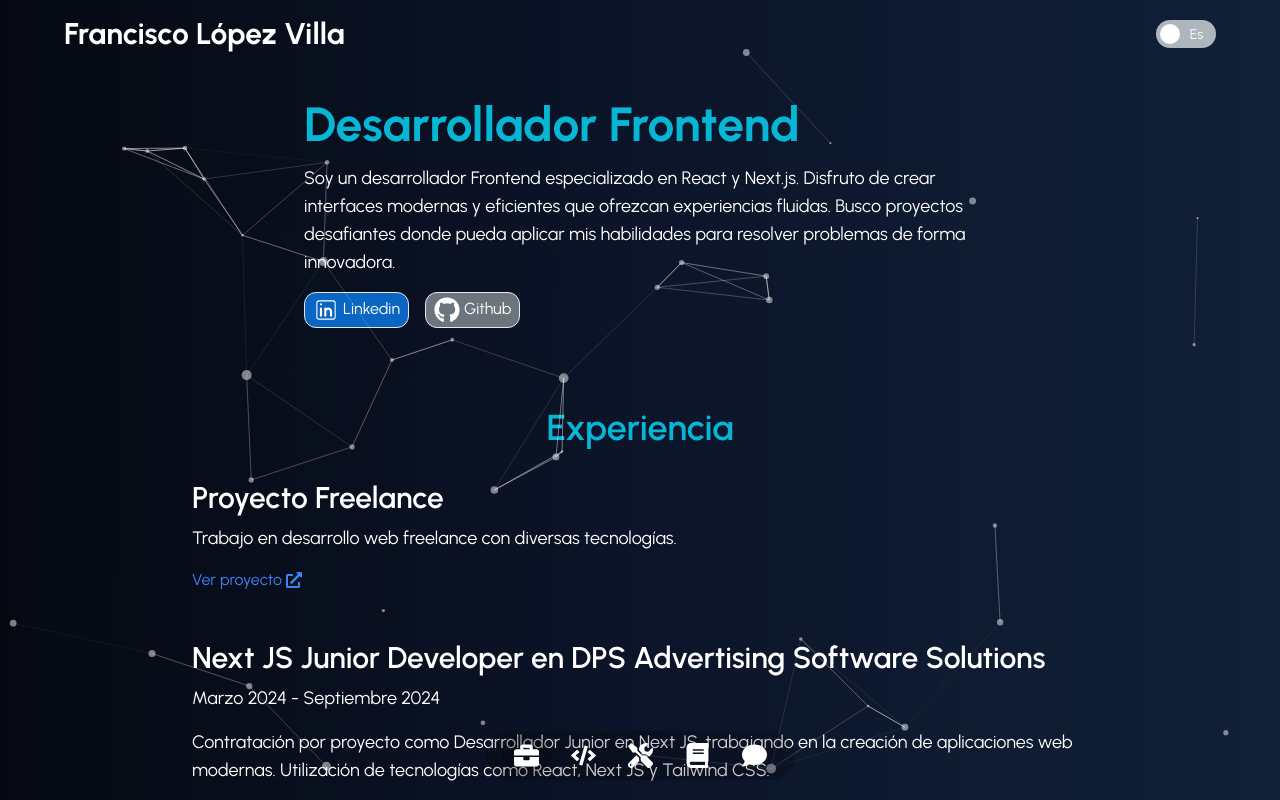
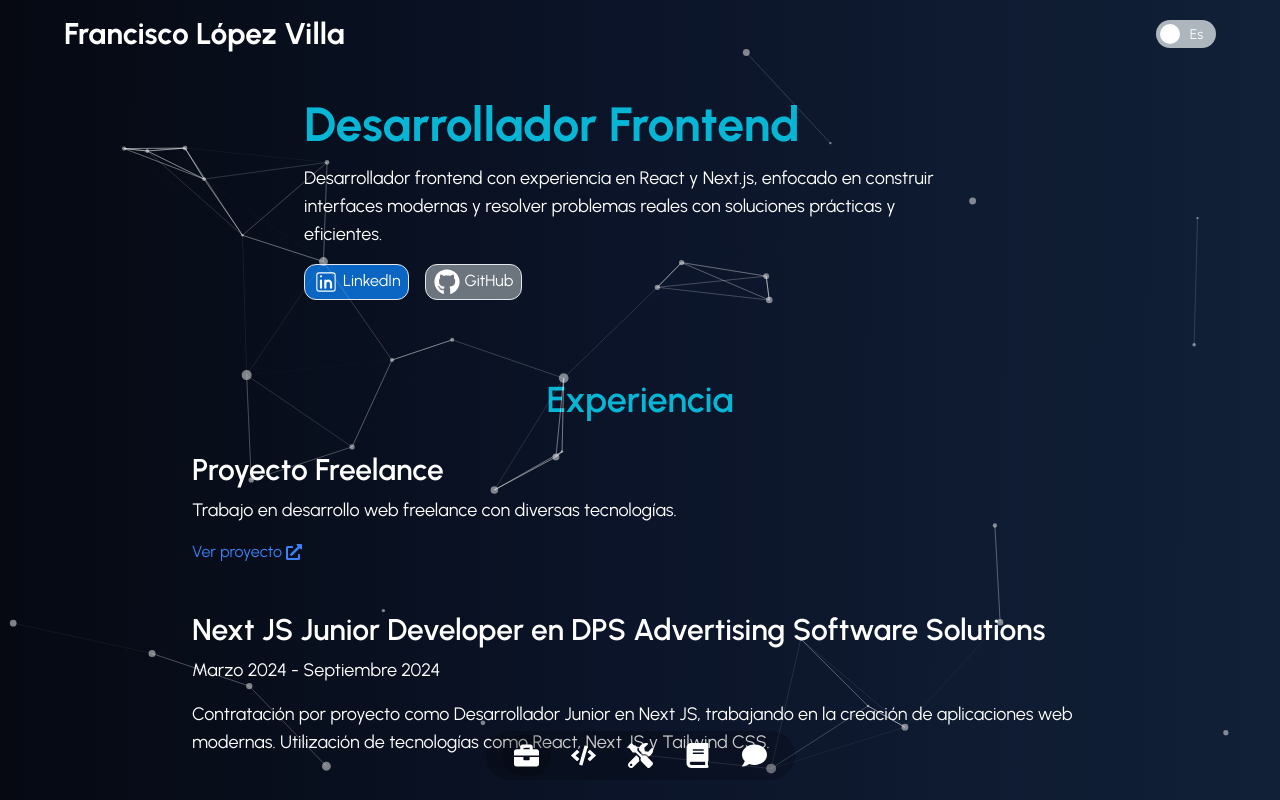
Before and after one commit to LopezVillaFrancisco/Porfolio, a Next.js app: page / in a window 1280 px wide. Shown: the top 800 px of the page. Built offline with nearby package versions, Linux system fonts and the light colour scheme.

Commit message:
changes overall

```diff
--- a/src/components/Hero.tsx
+++ b/src/components/Hero.tsx
@@ -14,19 +14,19 @@ const Hero: React.FC<HeroProps> = ({ isEnglish }) => {
         <h1 className="text-4xl md:text-5xl font-bold mb-4 text-cyan-500">
           {isEnglish ? 'Frontend Developer' : 'Desarrollador Frontend'}
         </h1>
-        <p className="text-left md:text-lg">
-          {isEnglish
-            ? 'I am a Frontend Developer specializing in React and Next.js. I enjoy creating modern and efficient interfaces that provide smooth experiences. I seek challenging projects where I can apply my skills to solve problems innovatively.'
-            : 'Soy un desarrollador Frontend especializado en React y Next.js. Disfruto de crear interfaces modernas y eficientes que ofrezcan experiencias fluidas. Busco proyectos desafiantes donde pueda aplicar mis habilidades para resolver problemas de forma innovadora.'}
-        </p>
+     <p className="text-left md:text-lg">
+  {isEnglish
+    ? 'Frontend developer with experience in React and Next.js, focused on building modern interfaces and solving real problems through practical and efficient solutions.'
+    : 'Desarrollador frontend con experiencia en React y Next.js, enfocado en construir interfaces modernas y resolver problemas reales con soluciones prácticas y eficientes.'}
+</p>
         <div className='flex mt-4 gap-4'>
-          <Link href={'https://www.linkedin.com/in/francisco-lopez-villa-91b317260/'} className='flex gap-1 flex-row border p-1 bg-[#0A66C2] px-2 rounded-xl' target='_blank'>
+          <Link href={'https://www.linkedin.com/in/francisco-lopez-villa-91b317260/'} className='flex gap-1 flex-row border p-1 bg-[#0A66C2] px-2 rounded-xl' target='_blank' rel="noopener noreferrer">
             <CiLinkedin size={26} color=''/>
-            <span>Linkedin</span>
+            <span>LinkedIn</span>
           </Link>
-          <Link href={'https://github.com/LopezVillaFrancisco'} className='flex gap-1 flex-row border p-1 bg-[#6C757D] px-2 rounded-xl' target='_blank'>
+          <Link href={'https://github.com/LopezVillaFrancisco'} className='flex gap-1 flex-row border p-1 bg-[#6C757D] px-2 rounded-xl' target='_blank' rel="noopener noreferrer">
             <FaGithub size={26} color=''/>
-            <span>Github</span>
+            <span>GitHub</span>
           </Link>
         </div>
       </div>
```
